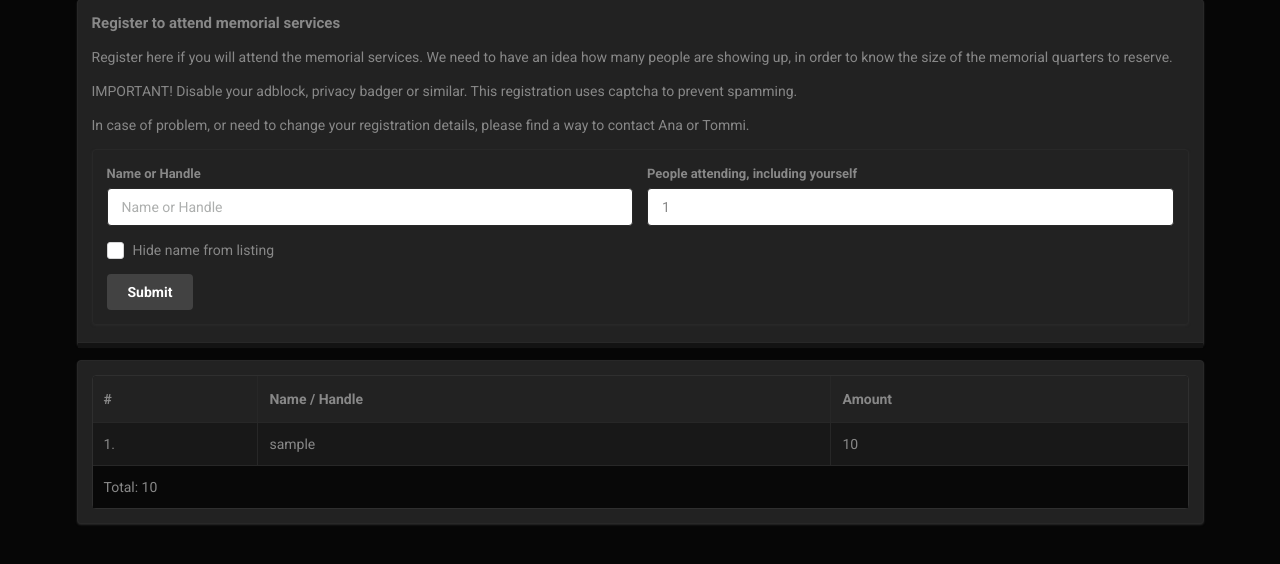
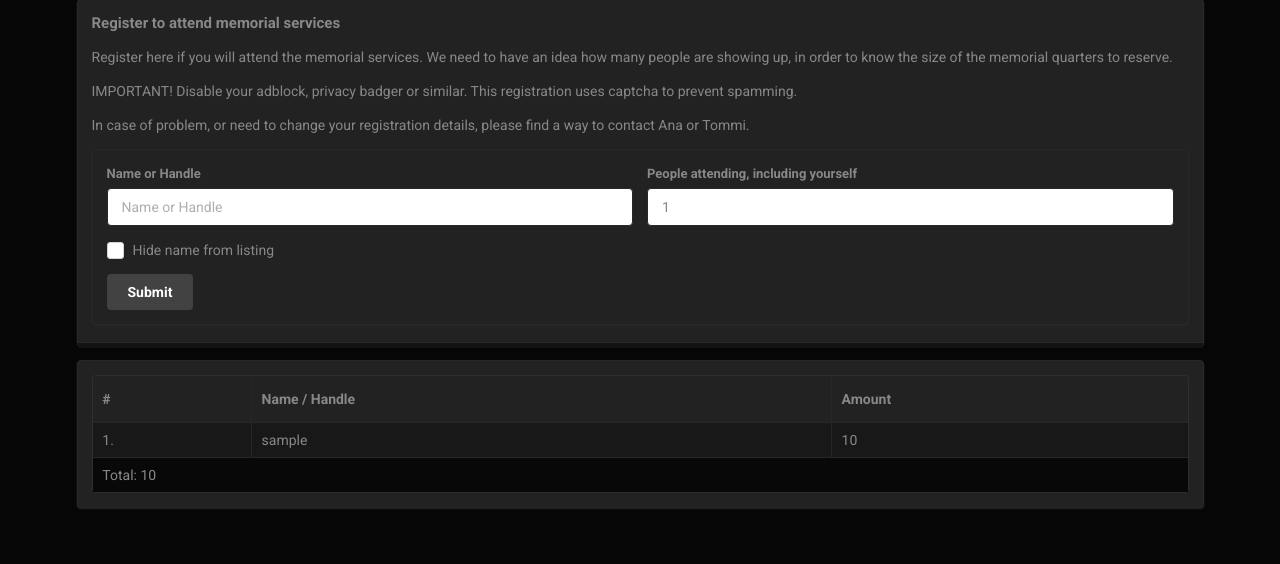
Before and after one commit to T-101/ddt.accession.org, a Django app: page /funeral/ in a window 1280 px wide. Shown: the part 55-619 px from the top of the page. Run offline with Django 3.2, Linux system fonts and the light colour scheme; tables that the repository leaves empty hold one stand-in row (values such as "Sample post").

Commit message:
registration table to compact

```diff
--- a/ddt/templates/ddt/funeral.html
+++ b/ddt/templates/ddt/funeral.html
@@ -87,7 +87,7 @@
         </div>
     {% endif %}
     <div class="ui segment">
-        <table class="ui celled striped table unstackable">
+        <table class="ui celled striped table unstackable compact">
             <thead>
             <tr>
                 <th>#</th>
```
